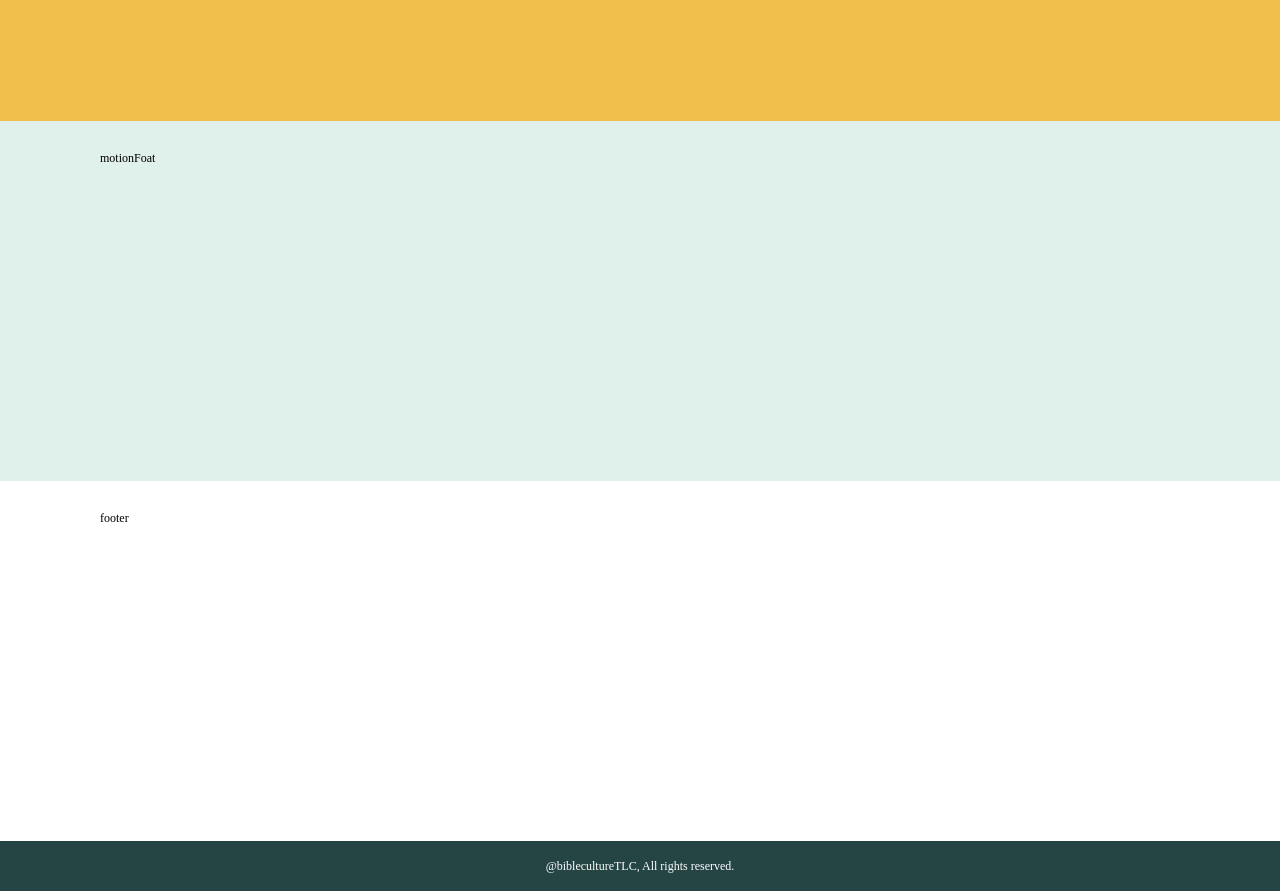
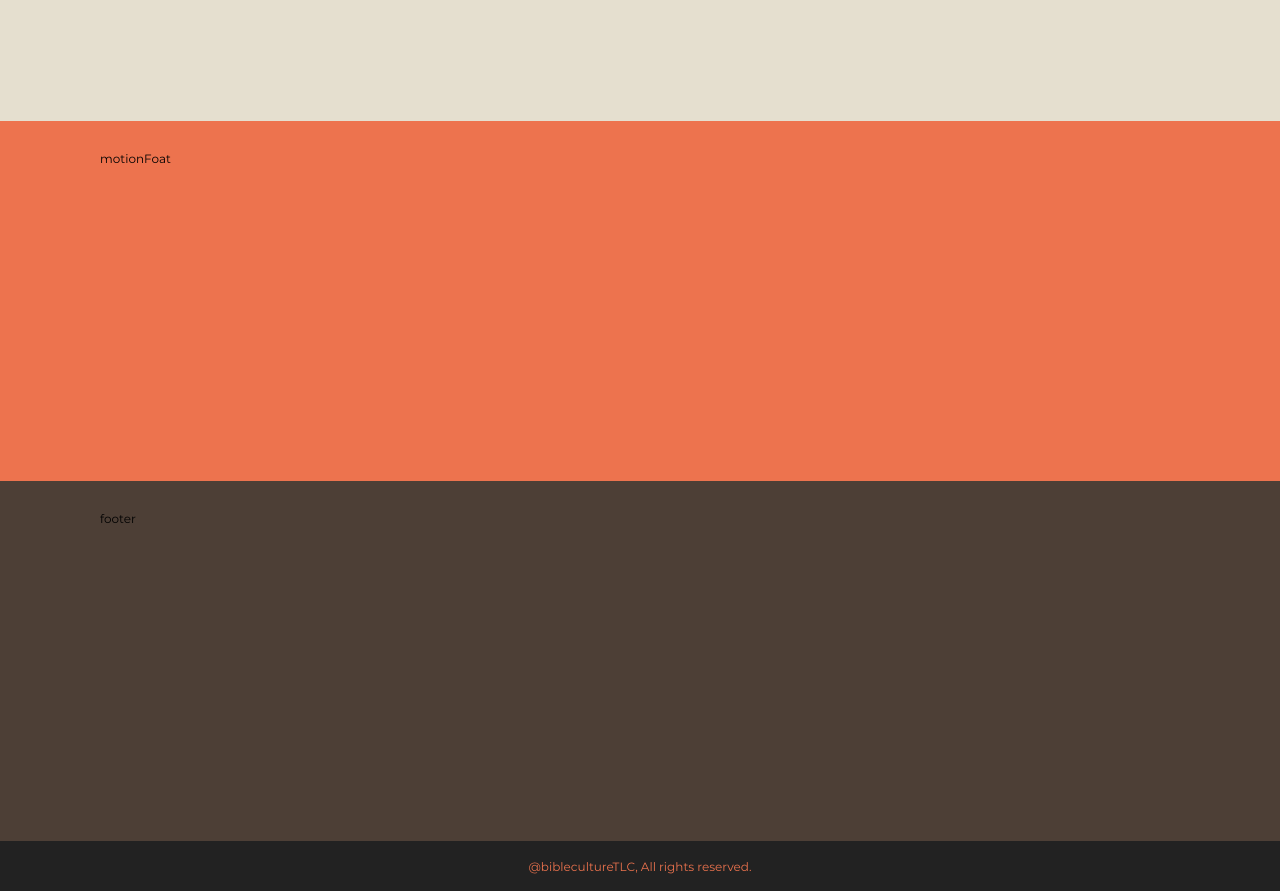
Before and after one commit to Fredmjr/BCTLCON, a plain HTML site: page index.html in a window 1280 px wide. Shown: the part 1200-2091 px from the top of the page. Drawn offline with Linux system fonts and the light colour scheme.

Commit message:
Version - Clr change'

```diff
--- a/index.html
+++ b/index.html
@@ -5,10 +5,15 @@
     <title>BCTLC Online Newsletter</title>
     <style>
         /* only 7 major sections here, the rest use tailwind to style */
+        @font-face {
+            font-family: Montserrat-Regular;
+            src: url(./fonts/Montserrat-Regular.otf);
+        }
         body{
             background-color: white;
             margin: 0px;
             font-size: 12px;
+            font-family: Montserrat-Regular;
             @media only screen and (max-width: 768px) {
                 font-size: 10px;
             }
@@ -17,7 +22,7 @@
         #NavUpper{
             padding-top: 15px;
             padding-bottom: 15px;
-            background-color: #254545;
+            background-color: #484556;
             padding-right: 100px;
             padding-left: 100px;
             color: white;
@@ -29,11 +34,12 @@
             @media only screen and (max-width: 768px) {
                 padding-right: 50px;
             padding-left: 50px;
+            font-size: 8px;
             }
         }
         #NavLower{
-            background-color: white;
-            border-bottom: 1px solid gray;
+            background-color: e5dfcf;
+            border-bottom: 1px solid #48455600;
             padding-top: 20px;
             padding-bottom: 20px;
             padding-right: 100px;
@@ -59,7 +65,7 @@
         }
         #newsletter{
             height: 700px;
-            background-color: #f1bf4b;
+            background-color: #e5dfcf;
             padding-top: 30px;
             padding-bottom: 30px;
             padding-right: 100px;
@@ -73,7 +79,7 @@
         }
         #motionFoat{
             height: 300px;
-            background-color: #e0f1eb;
+            background-color: #ed734e;
             padding-top: 30px;
             padding-bottom: 30px;
             padding-right: 100px;
@@ -86,7 +92,7 @@
         }
         #footer{
             height: 300px;
-            background-color: white;
+            background-color: #4d3f36;
             padding-top: 30px;
             padding-bottom: 30px;
             padding-right: 100px;
@@ -102,14 +108,20 @@
             align-items: center;
             justify-content: center;
             height: 20px;
-            background-color: #254545;
-            color: white;
+            background-color: #222222;
+            color: #ed734e;
             padding-top: 15px;
             padding-bottom: 15px;
             padding-right: 100px;
             padding-left: 100px;
             /* padding-right: 50px;
             padding-left: 50px; */
+            @media only screen and (max-width: 768px) {
+                padding-right: 50px;
+                padding-left: 50px;
+font-size: 9px;
+        }
+
         }
     </style>
 </head>
```
Also changed, not shown: fonts/Montserrat-Regular.otf (added).
